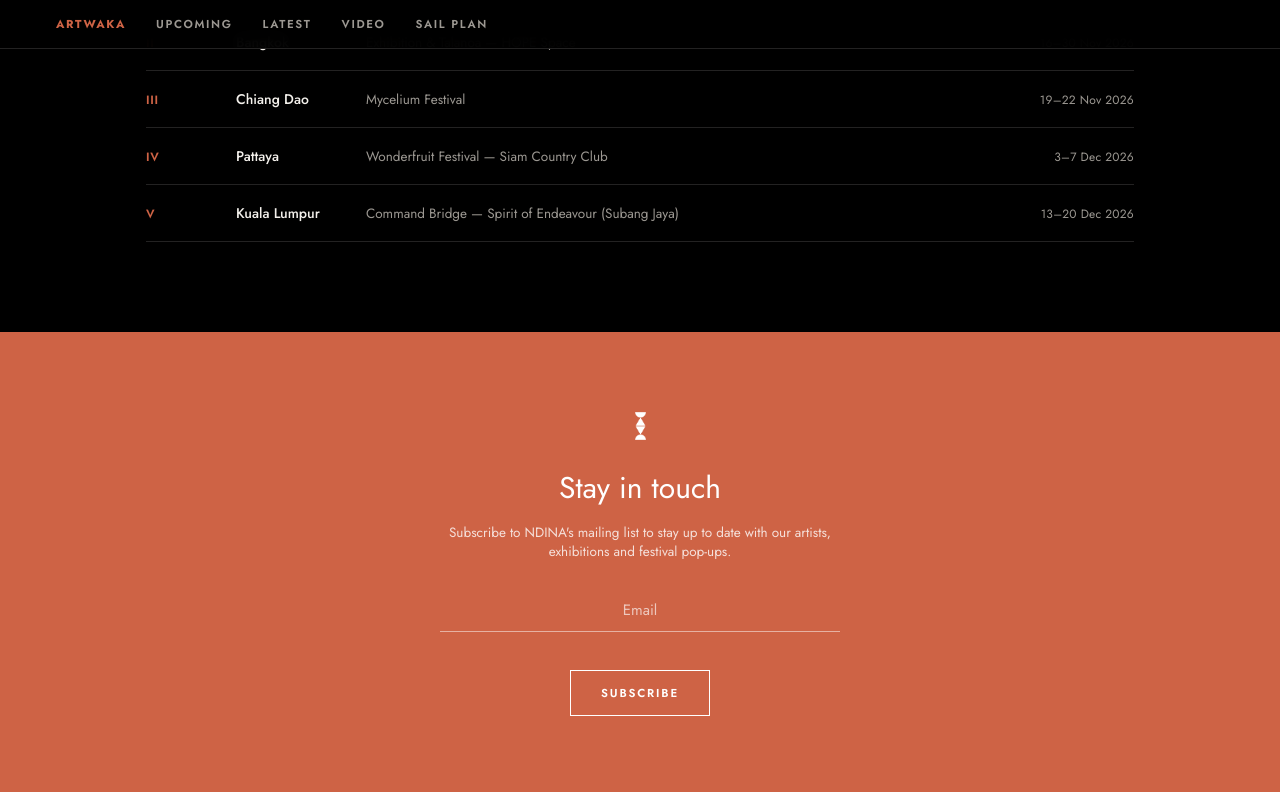
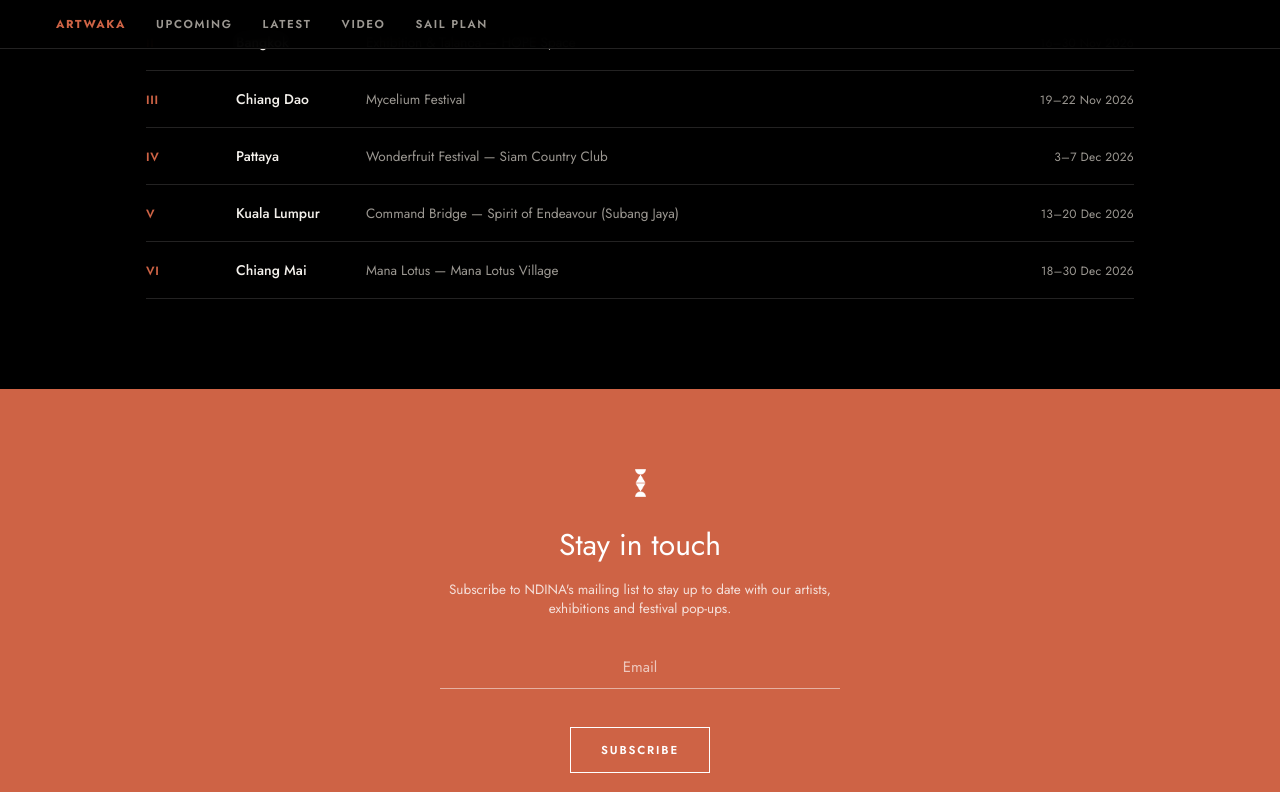
Before and after one commit to chaosjuggler/ndina-gallery, a Jekyll site: the page built from artwaka/index.html, in a window 1280 px wide and 900 px high, scrolled down 2611 px, cut to the strip 0-792 px from the top of the window. Built offline with Jekyll 4.4.1, drawn with Linux system fonts in a browser that asks for light colours.

Commit message:
Artwaka sail plan: add Chiang Mai, Mana Lotus Village, 18-30 Dec
Co-Authored-By: Claude Sonnet 5.5 <noreply@anthropic.com>
Claude-Session: https://claude.ai/code/session_014LEyL3mVddhJdoDVL2B2TB

```diff
--- a/artwaka/index.html
+++ b/artwaka/index.html
@@ -264,6 +264,12 @@ theme_default: dark
       <div class="idx-title">Command Bridge — Spirit of Endeavour (Subang Jaya)</div>
       <div class="idx-date">13&ndash;20 Dec 2026</div>
     </div>
+    <div class="index-row">
+      <div class="idx-num">VI</div>
+      <div class="idx-city">Chiang Mai</div>
+      <div class="idx-title">Mana Lotus — Mana Lotus Village</div>
+      <div class="idx-date">18&ndash;30 Dec 2026</div>
+    </div>
   </div>
 </section>
 
```
